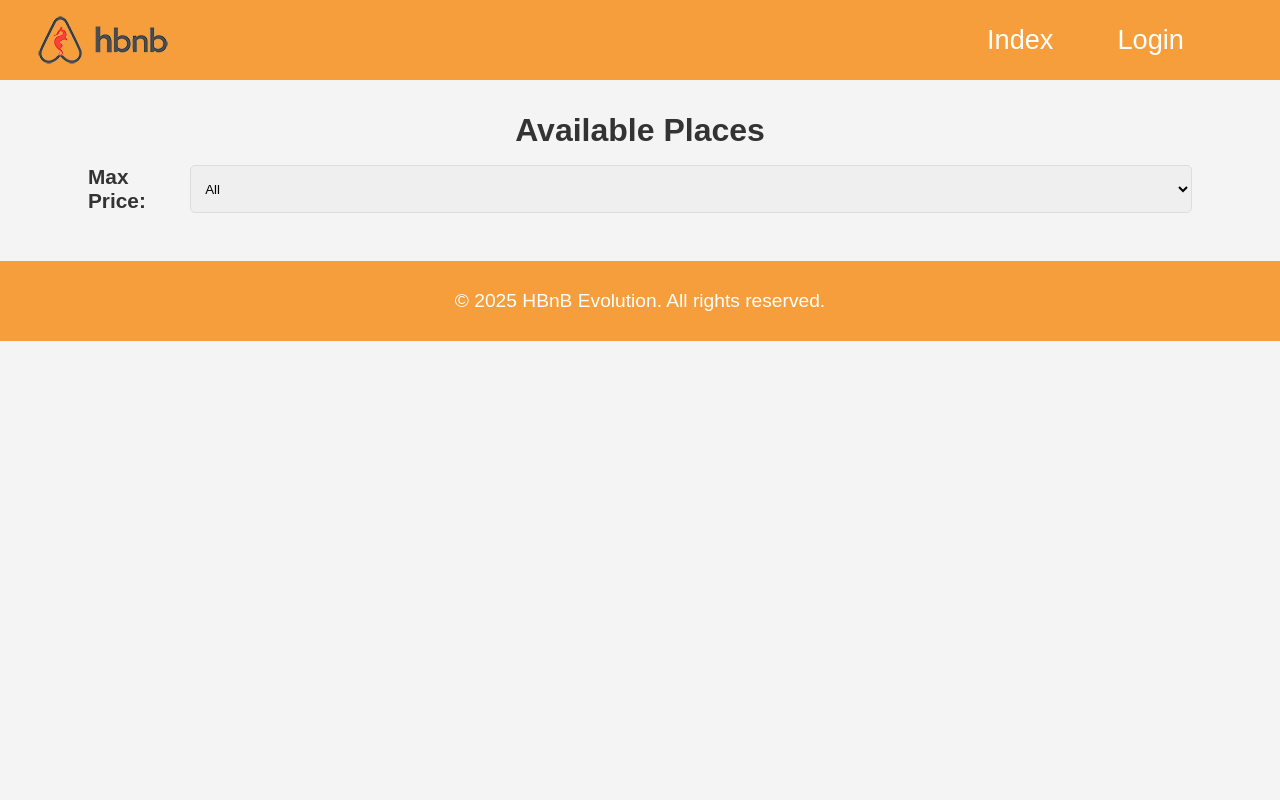
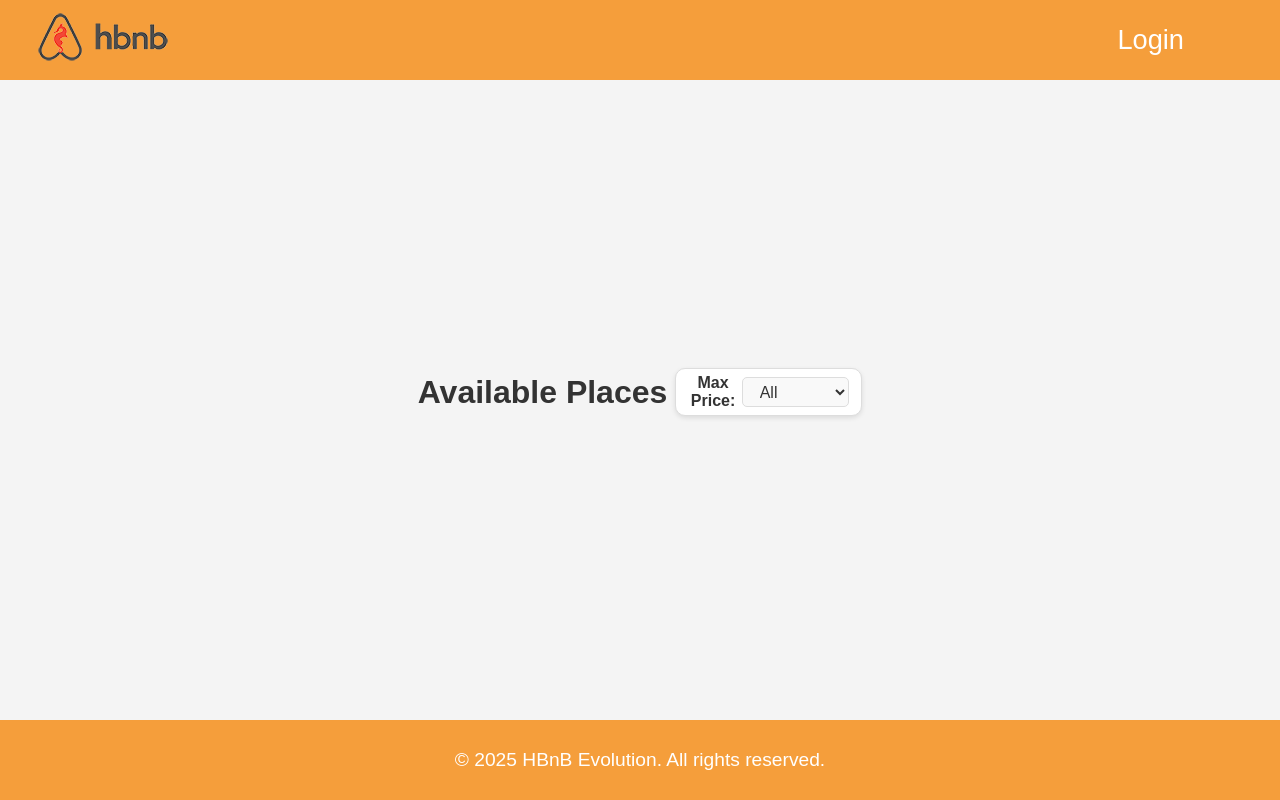
Before and after one commit to Ifabri31/holbertonschool-hbnb, a plain HTML site: page part4/index.html in a window 1280 px wide. Drawn offline with Linux system fonts and the light colour scheme.

Commit message:
Refactor HTML structure for improved navigation and styling; enhance CSS for layout and responsiveness

```diff
--- a/part4/index.html
+++ b/part4/index.html
@@ -8,14 +8,16 @@
   </head>
   <body>
     <header>
+      <a href="index.html">
         <img class="logo" src="./images/logo.png" alt="logo" />
+      </a>
       <nav>
-        <a href="index.html" id="index-link">Index</a>
         <a href="login.html" id="login-link">Login</a>
         <a href="#" id="logout-link" style="display: none">Logout</a>
       </nav>
     </header>
     <main>
+      <div id="title-filter-container">
         <h1>Available Places</h1>
         <section id="filter">
           <label for="price-filter">Max Price:</label>
@@ -23,6 +25,7 @@
             <!-- Options will be populated dynamically -->
           </select>
         </section>
+      </div>
       <section id="places-list">
         <!-- List of places will be populated dynamically -->
       </section>
--- a/part4/index.js
+++ b/part4/index.js
@@ -49,6 +49,8 @@ const checkAuthentication = () => {
     if (PRICE_FILTER) fill_prices_filter(PRICE_FILTER);
   });
 
+  let place_data = []; // Variable global para almacenar los datos de los lugares
+
   // Obtener y mostrar los lugares
   const fetchPlaces = async (token) => {
     const optsget = {
@@ -63,8 +65,8 @@ const checkAuthentication = () => {
     try {
       const response = await fetch('http://localhost:5000/api/v1/places/', optsget);
       if (!response.ok) throw new Error(`Error: ${response.status}`);
-      const data = await response.json();
-      displayPlaces(data, 'all');
+      place_data = await response.json(); // Almacenar los datos globalmente
+      displayPlaces(place_data, 'all'); // Mostrar todos los lugares inicialmente
     } catch (error) {
       console.error('Error al obtener los lugares:', error);
     }
@@ -110,7 +112,7 @@ const checkAuthentication = () => {
       <option value="all" selected>All</option>
     `;
     price_filter.addEventListener('change', (event) => {
-      const price = price_filter.value;
-      displayPlaces(place_data, price);
+        const price = price_filter.value;
+        displayPlaces(place_data, price); // Usar los datos almacenados globalmente
     });
   };
--- a/part4/place.js
+++ b/part4/place.js
@@ -94,7 +94,6 @@ const show_review = (review_info) => {
     review_info.forEach((review) => {
         htmlContent += `
             <div class="review-box">
-                <p><strong>${review.user?.first_name || 'Anonymous'} ${review.user?.last_name || ''}</strong></p>
                 <p>${review.comment}</p>
                 <p><strong>Rating:</strong> <span class="stars">${getStars(review.rating)}</span></p>
             </div>
--- a/part4/styles.css
+++ b/part4/styles.css
@@ -18,6 +18,9 @@ html, body {
     min-height: 100%; /* Asegurar que el alto mínimo sea el viewport */
     overflow-x: hidden; /* Evitar el scroll horizontal */
     background-color: #f4f4f4; /* Fondo uniforme */
+    height: 100%; /* Garantizar que el body ocupe toda la altura del viewport */
+    display: flex;
+    flex-direction: column; /* Organizar el contenido en una columna */
 }
 
 body {
@@ -127,25 +130,72 @@ main {
     max-width: 1200px; /* Limitar el ancho máximo del contenido */
     margin: 0 auto; /* Centrar el contenido */
     box-sizing: border-box; /* Incluir padding y border en el ancho total */
+    flex: 1; /* Ocupa todo el espacio disponible entre el header y el footer */
+    display: flex;
+    flex-direction: column;
+    justify-content: center; /* Centrar el contenido verticalmente si es necesario */
 }
 
 h1{
     text-align: center;
 }
 
-#filter{
+/* Contenedor del título y el filtro */
+#title-filter-container {
+    display: flex; /* Organizar elementos en una fila */
+    justify-content: center; /* Centrar horizontalmente el título y el filtro */
+    align-items: center; /* Alinear verticalmente */
+    gap: 0.5rem; /* Espaciado entre el título y el filtro */
+    margin-bottom: 1rem; /* Espaciado debajo del contenedor */
+    padding: 0; /* Eliminar el espaciado interno */
+    text-align: center; /* Asegurar que el texto esté centrado */
+}
+
+/* Estilo del título */
+#title-filter-container h1 {
+    margin: 0; /* Eliminar márgenes predeterminados */
+    font-size: 2rem; /* Tamaño del título */
+}
+
+/* Estilo del filtro */
+#filter {
     display: flex;
     justify-content: center;
-    padding: 1rem;
-    font-size: 1.3rem;
+    align-items: center;
+    padding: 0.3rem 0.8rem; /* Reducir el padding interno */
+    font-size: 1rem;
+    background-color: #fff; /* Fondo blanco para destacar */
+    border: 1px solid #ddd; /* Borde sutil */
+    border-radius: 10px; /* Bordes redondeados */
+    box-shadow: 0 2px 5px rgba(0, 0, 0, 0.1); /* Sombra ligera */
+    margin: 0; /* Eliminar márgenes adicionales */
+    width: fit-content; /* Ajustar el ancho al contenido */
 }
 
-label{
-    font-weight: 700;
+/* Estilo de la etiqueta del filtro */
+#filter label {
+    font-weight: bold;
+    margin-right: 0.3rem; /* Reducir el espacio entre la etiqueta y el selector */
+    color: #333; /* Color de texto oscuro para contraste */
 }
 
-#price-filter{
-    margin-left: 0.5rem;
+/* Estilo del selector del filtro */
+#price-filter {
+    padding: 0.3rem 0.8rem; /* Reducir el padding interno */
+    font-size: 1rem; /* Tamaño de fuente legible */
+    border: 1px solid #ddd; /* Borde sutil */
+    border-radius: 5px; /* Bordes redondeados */
+    background-color: #f9f9f9; /* Fondo claro */
+    color: #333; /* Color de texto */
+    cursor: pointer; /* Cambiar el cursor al pasar sobre el selector */
+    transition: all 0.3s ease; /* Transición suave para cambios de estilo */
+}
+
+/* Efecto hover en el selector */
+#price-filter:hover {
+    background-color: #f59e3b; /* Fondo naranja al pasar el cursor */
+    color: #fff; /* Texto blanco para contraste */
+    border-color: #f59e3b; /* Borde del mismo color que el fondo */
 }
 
 #places-list{
@@ -222,9 +272,9 @@ form button {
 /* Contenedor de reseñas */
 #reviews {
     display: grid; /* Usar diseño de grid */
-    grid-template-columns: repeat(auto-fit, minmax(300px, 1fr)); /* Ajustar columnas dinámicamente */
-    gap: 20px; /* Espaciado entre las cajas */
-    padding: 20px;
+    grid-template-columns: repeat(auto-fit, minmax(200px, 1fr)); /* Ajustar columnas dinámicamente */
+    gap: 10px; /* Reducir el espaciado entre las cajas */
+    padding: 15px; /* Reducir el padding del contenedor */
     justify-content: center; /* Centrar las reseñas */
     width: 100%; /* Asegurar que el contenedor ocupe todo el ancho */
     box-sizing: border-box; /* Incluir padding y border en el ancho total */
@@ -235,15 +285,18 @@ form button {
     background-color: #fff;
     border: 1px solid #ddd;
     border-radius: 10px;
-    padding: 20px;
+    padding: 10px; /* Reducir el padding interno */
     text-align: left;
     box-shadow: 0 2px 5px rgba(0, 0, 0, 0.1);
     display: flex;
     flex-direction: column;
     justify-content: space-between;
-    min-width: 250px; /* Ancho mínimo para mantener legibilidad */
+    min-width: 200px; /* Reducir el ancho mínimo */
     max-width: 100%; /* Evitar que las cajas excedan el ancho disponible */
+    height: auto; /* Ajustar la altura automáticamente */
     box-sizing: border-box; /* Incluir padding y border en el ancho total */
+    font-size: 1rem; /* Restaurar el tamaño de la fuente */
+    line-height: 1.5; /* Ajustar el espaciado entre líneas */
 }
 
 /* Ajustar el texto dentro de las reseñas */
@@ -276,7 +329,7 @@ textarea{
 
 /* Estilizar las estrellas */
 .stars {
-    color: #f59e3b; /* Color de las estrellas llenas */
-    font-size: 1.5rem;
-    letter-spacing: 2px; /* Espaciado entre estrellas */
+    font-size: 1.2rem; /* Reducir el tamaño de las estrellas */
+    color: #f59e3b;
+    letter-spacing: 1px; /* Reducir el espaciado entre estrellas */
 }
```
Also changed, not shown: part4/login.html (+5 -3 lines), part4/place.html (+4 -3 lines). Lines whose indentation alone changed are shown as unchanged.
